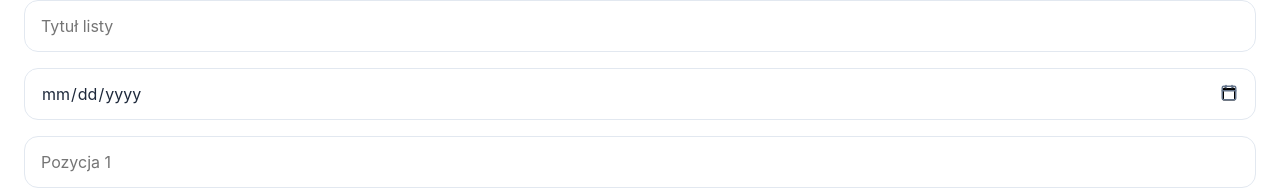
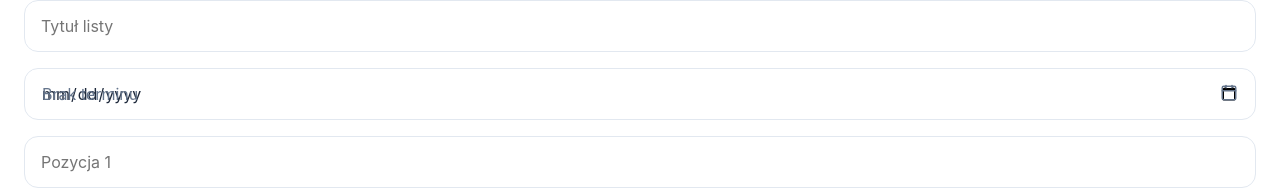
Before and after one commit to damanusus2/ToDo-upgraded-app, a React (Vite) app: page / in a window 1280 px wide. Both pictures are taken after a click on the button 1224 px from the left and 744 px from the top of the page. Shown: the part 444-632 px from the top of the page. Built offline with nearby package versions, Linux system fonts and the light colour scheme; no server answers; the database is empty.

Commit message:
Ading data placeholder

```diff
--- a/src/components/CreateListModal.jsx
+++ b/src/components/CreateListModal.jsx
@@ -56,7 +56,8 @@ function CreateListModal({ open, onClose, onSave }) {
 			<div className='field-group'>
 				<div className='date-input-wrapper'>
 					<Calendar size={18} />
-					<input type='date' value={deadline} onChange={e => setDeadline(e.target.value)} />
+					<input type='date' value={deadline} onChange={e => setDeadline(e.target.value)} aria-label='Data deadline' />
+					{!deadline && <span className='date-placeholder'>Brak terminu</span>}
 				</div>
 			</div>
 
--- a/src/styles/lists.css
+++ b/src/styles/lists.css
@@ -315,3 +315,14 @@ select {
 .date-input-wrapper input {
 	padding-left: 42px;
 }
+
+.date-placeholder {
+	position: absolute;
+
+	left: 18px;
+	top: 32px;
+
+	color: var(--text-muted);
+
+	pointer-events: none;
+}
```
